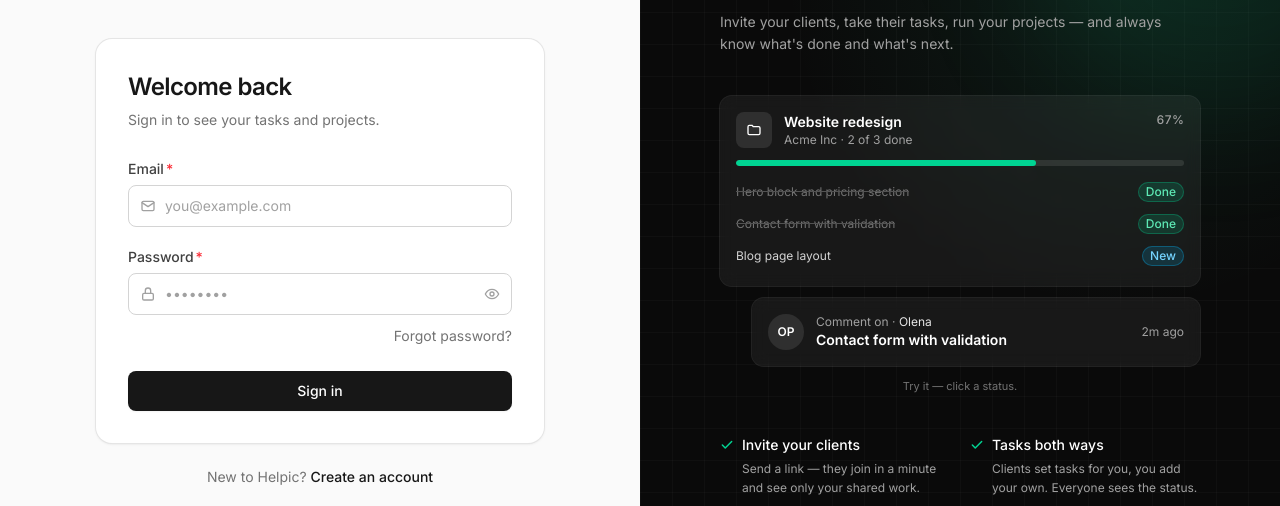
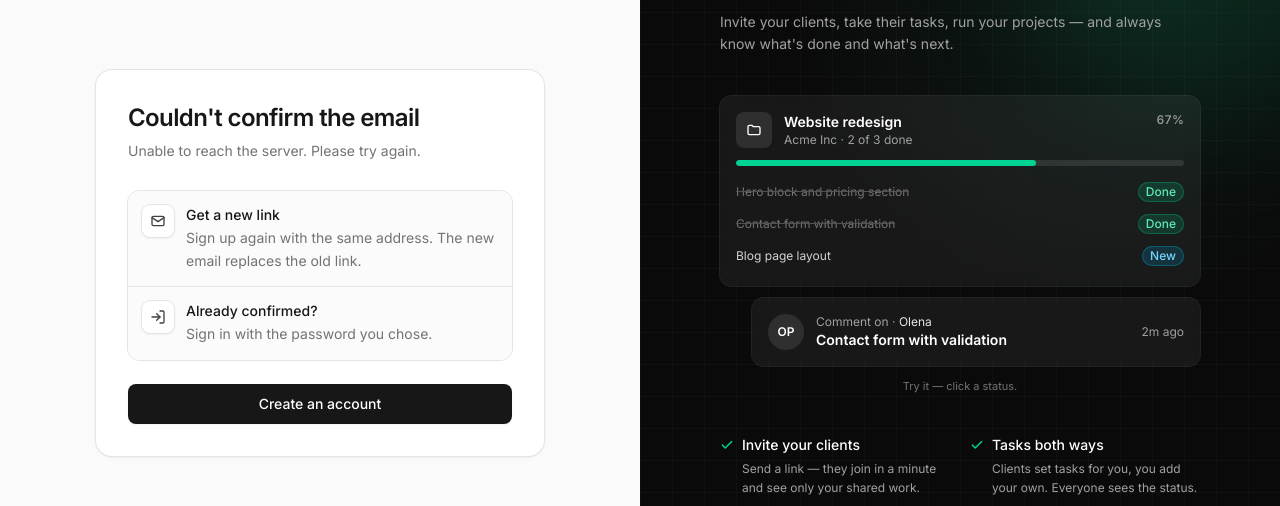
Before and after one commit to pmaxis/helpic-frontend, a Vue app: page /confirm-signup/1 in a window 1280 px wide. Before the commit this address led to /login. Shown: the part 148-654 px from the top of the page. Built offline with nearby package versions, Linux system fonts and the light colour scheme; no server answers.

Commit message:
Create a freelancer account only after the signup email is confirmed.

```diff
--- a/src/i18n/messages/auth.ts
+++ b/src/i18n/messages/auth.ts
@@ -50,6 +50,40 @@ const en = {
     submit: 'Create account',
     haveAccount: 'Already have an account?',
     signIn: 'Sign in',
+    sentTitle: 'Check your email',
+    sentSubtitle: 'We sent {email} a link to confirm it. The account is created when you open the link. It works for 24 hours.',
+    next: {
+      inbox: {
+        title: 'Open the link',
+        text: 'It confirms this address. Look in spam if the email isn’t there.',
+      },
+      open: {
+        title: 'Then you’re in',
+        text: 'Opening the link creates the account and signs you in.',
+      },
+    },
+  },
+  confirmSignup: {
+    confirming: 'Confirming your email…',
+    title: 'Email confirmed',
+    subtitle: 'The account for {email} is ready.',
+    failed: "Couldn't confirm the email",
+    failedGeneric: 'This link has expired or was already used. Sign up again to get a new one.',
+    next: {
+      again: {
+        title: 'Get a new link',
+        text: 'Sign up again with the same address. The new email replaces the old link.',
+      },
+      signIn: {
+        title: 'Already confirmed?',
+        text: 'Sign in with the password you chose.',
+      },
+    },
+    done: {
+      title: "You're signed in",
+      text: 'Your tasks and projects are on the dashboard.',
+    },
+    goToDashboard: 'Go to the dashboard',
   },
   forgot: {
     title: 'Forgot your password?',
@@ -202,6 +236,40 @@ const uk: typeof en = {
     submit: 'Створити акаунт',
     haveAccount: 'Вже маєте акаунт?',
     signIn: 'Увійдіть',
+    sentTitle: 'Перевірте пошту',
+    sentSubtitle: 'Ми надіслали на {email} посилання для підтвердження. Акаунт з’явиться, коли ви його відкриєте. Посилання діє 24 години.',
+    next: {
+      inbox: {
+        title: 'Відкрийте посилання',
+        text: 'Воно підтверджує цю адресу. Якщо листа немає, загляньте в спам.',
+      },
+      open: {
+        title: 'І ви в системі',
+        text: 'Відкриття посилання створює акаунт і входить у нього.',
+      },
+    },
+  },
+  confirmSignup: {
+    confirming: 'Підтверджуємо пошту…',
+    title: 'Пошту підтверджено',
+    subtitle: 'Акаунт для {email} готовий.',
+    failed: 'Не вдалося підтвердити пошту',
+    failedGeneric: 'Посилання прострочене або вже використане. Зареєструйтесь ще раз, щоб отримати нове.',
+    next: {
+      again: {
+        title: 'Отримайте нове посилання',
+        text: 'Зареєструйтесь ще раз з тією самою адресою. Новий лист замінює старе посилання.',
+      },
+      signIn: {
+        title: 'Вже підтверджено?',
+        text: 'Увійдіть із паролем, який ви обрали.',
+      },
+    },
+    done: {
+      title: 'Ви в системі',
+      text: 'Задачі й проєкти — на панелі.',
+    },
+    goToDashboard: 'До панелі',
   },
   forgot: {
     title: 'Забули пароль?',
--- a/src/router/index.ts
+++ b/src/router/index.ts
@@ -28,6 +28,13 @@ const routes: RouteRecordRaw[] = [
     name: 'register',
     component: () => import('@/views/RegisterView.vue'),
     meta: { guestOnly: true },
+  },
+  {
+    // Open to everyone: the link is the proof, and it signs the browser in.
+    // The token is in the fragment (see the email); :token is leftover links.
+    path: '/confirm-signup/:token?',
+    name: 'confirm-signup',
+    component: () => import('@/views/ConfirmSignupView.vue'),
   },
   {
     path: '/forgot-password',
--- a/src/stores/auth.ts
+++ b/src/stores/auth.ts
@@ -82,11 +82,19 @@ export const useAuthStore = defineStore('auth', {
     async register(payload: RegisterPayload): Promise<void> {
       this.isLoading = true
       try {
-        // Registration does not create a session; the user logs in afterwards.
-        await http.post<UserResponse>('/auth/register', payload)
+        // Emails a confirmation link. The account does not exist until it's opened.
+        await http.post<{ email: string }>('/auth/register', payload)
       } finally {
         this.isLoading = false
       }
+    },
+
+    /** Opens a sign-up link: creates the account and signs this browser in. */
+    async confirmSignup(token: string): Promise<User> {
+      const { data } = await http.post<UserResponse>('/auth/signups/confirm', { token })
+      this.user = follow(data.user)
+      this.isInitialized = true
+      return data.user
     },
 
     async logout(): Promise<void> {
--- /dev/null
+++ b/src/views/ConfirmSignupView.vue
@@ -0,0 +1,66 @@
+<script setup lang="ts">
+/** Opened from the sign-up email: creates the account and signs this browser in. */
+import { computed, onMounted, ref } from 'vue'
+import { useRoute } from 'vue-router'
+import { useI18n } from 'vue-i18n'
+import AuthLayout from '@/layouts/AuthLayout.vue'
+import AuthCard from '@/components/auth/AuthCard.vue'
+import AuthOutcome from '@/components/auth/AuthOutcome.vue'
+import { ApiRequestError } from '@/services/api'
+import { useAuthStore } from '@/stores/auth'
+import { linkToken } from '@/utils/linkToken'
+
+const route = useRoute()
+const auth = useAuthStore()
+const { t: tr } = useI18n()
+
+const confirmed = ref('')
+const failed = ref('')
+
+const failedSteps = computed(() => [
+  { icon: 'mail' as const, title: tr('confirmSignup.next.again.title'), text: tr('confirmSignup.next.again.text') },
+  { icon: 'enter' as const, title: tr('confirmSignup.next.signIn.title'), text: tr('confirmSignup.next.signIn.text') },
+])
+const doneSteps = computed(() => [
+  { icon: 'enter' as const, title: tr('confirmSignup.done.title'), text: tr('confirmSignup.done.text') },
+])
+
+onMounted(async () => {
+  const token = linkToken(route)
+  if (!token) {
+    failed.value = tr('confirmSignup.failedGeneric')
+    return
+  }
+  try {
+    const user = await auth.confirmSignup(token)
+    confirmed.value = user.email
+  } catch (error) {
+    failed.value =
+      error instanceof ApiRequestError
+        ? (Object.values(error.fields ?? {})[0] ?? error.message)
+        : tr('confirmSignup.failedGeneric')
+  }
+})
+</script>
+
+<template>
+  <AuthLayout>
+    <AuthOutcome
+      v-if="confirmed"
+      :title="tr('confirmSignup.title')"
+      :subtitle="tr('confirmSignup.subtitle', { email: confirmed })"
+      :steps="doneSteps"
+      action-to="/dashboard"
+      :action-label="tr('confirmSignup.goToDashboard')"
+    />
+    <AuthOutcome
+      v-else-if="failed"
+      :title="tr('confirmSignup.failed')"
+      :subtitle="failed"
+      :steps="failedSteps"
+      action-to="/register"
+      :action-label="tr('login.createAccount')"
+    />
+    <AuthCard v-else :title="tr('confirmSignup.confirming')" />
+  </AuthLayout>
+</template>
--- a/src/views/RegisterView.vue
+++ b/src/views/RegisterView.vue
@@ -1,19 +1,22 @@
 <script setup lang="ts">
+import { computed, ref } from 'vue'
 import { z } from 'zod'
-import { useRouter, RouterLink } from 'vue-router'
+import { RouterLink } from 'vue-router'
+import { useI18n } from 'vue-i18n'
 import { useAuthStore } from '@/stores/auth'
 import { useForm } from '@/composables/useForm'
 import { currentPassword, email, LIMITS, newPassword, passwordsMatch, requiredText } from '@/utils/validation'
 import { t } from '@/i18n'
 import AuthLayout from '@/layouts/AuthLayout.vue'
 import AuthCard from '@/components/auth/AuthCard.vue'
+import AuthOutcome from '@/components/auth/AuthOutcome.vue'
 import FormError from '@/components/auth/FormError.vue'
 import BaseInput from '@/components/ui/BaseInput.vue'
 import BaseButton from '@/components/ui/BaseButton.vue'
 import PasswordInput from '@/components/auth/PasswordInput.vue'
 
 const auth = useAuthStore()
-const router = useRouter()
+const { t: tr } = useI18n()
 
 const schema = z
   .object({
@@ -25,20 +28,33 @@ const schema = z
   .refine(...passwordsMatch())
 
 const form = useForm(schema, { name: '', email: '', password: '', password_confirmation: '' })
+/** The address the confirmation link went to, once sent. */
+const sentTo = ref('')
+const sentSteps = computed(() => [
+  { icon: 'mail' as const, title: tr('register.next.inbox.title'), text: tr('register.next.inbox.text') },
+  { icon: 'enter' as const, title: tr('register.next.open.title'), text: tr('register.next.open.text') },
+])
 
 function onSubmit() {
   void form.submit(async (data) => {
     await auth.register(data)
-    // Auto sign-in after successful registration.
-    await auth.login({ email: data.email, password: data.password })
-    await router.replace('/dashboard')
+    sentTo.value = data.email
   })
 }
 </script>
 
 <template>
   <AuthLayout>
-    <AuthCard :title="$t('register.title')" :subtitle="$t('register.subtitle')">
+    <AuthOutcome
+      v-if="sentTo"
+      :title="tr('register.sentTitle')"
+      :subtitle="tr('register.sentSubtitle', { email: sentTo })"
+      :steps="sentSteps"
+      action-to="/login"
+      :action-label="tr('forgot.back')"
+    />
+
+    <AuthCard v-else :title="$t('register.title')" :subtitle="$t('register.subtitle')">
       <form class="space-y-5" novalidate @submit.prevent="onSubmit">
         <FormError :message="form.formError" />
 
```
